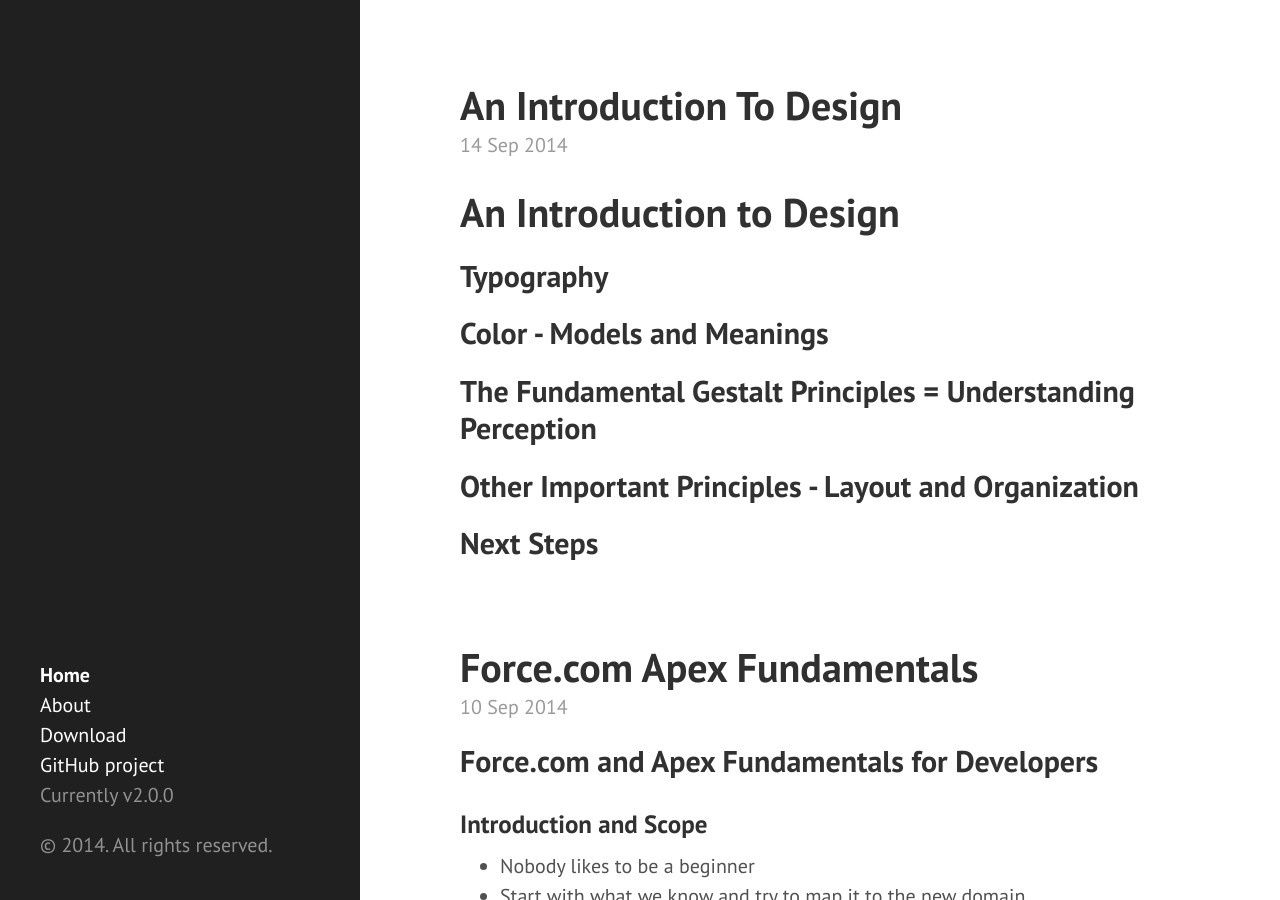
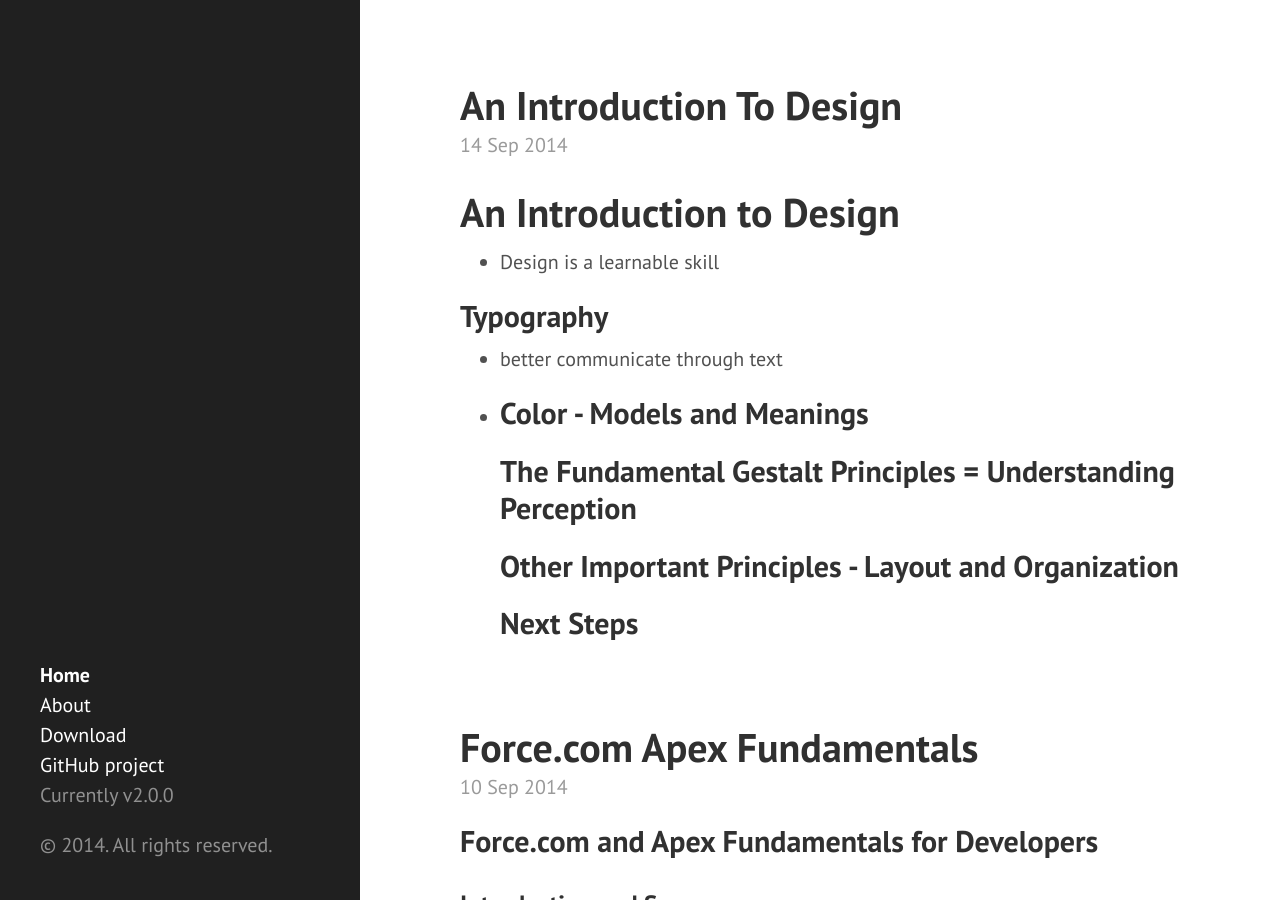
Before and after one commit to eneiand/eneiand.github.io, a Jekyll site: the page built from index.html, in a window 1280 px wide and 900 px high. Built offline with Jekyll 4.4.1, drawn with Linux system fonts in a browser that asks for light colours; Markdown is read by kramdown in place of the engine named in the settings; the list of posts is cut into pages by our own code.

Commit message:
Update 2014-09-14-an-introduction-to-design.md

```diff
--- a/_posts/2014-09-14-an-introduction-to-design.md
+++ b/_posts/2014-09-14-an-introduction-to-design.md
@@ -1,5 +1,11 @@
 # An Introduction to Design
+
+  * Design is a learnable skill
+
 ## Typography
+
+  * better communicate through text
+  *
 ## Color - Models and Meanings
 ## The Fundamental Gestalt Principles = Understanding Perception
 ## Other Important Principles - Layout and Organization
```
